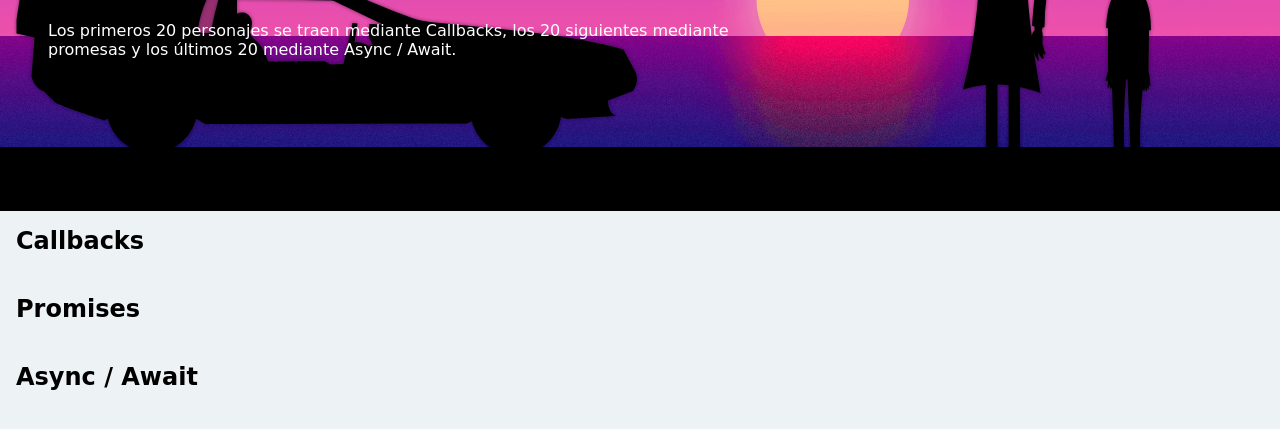
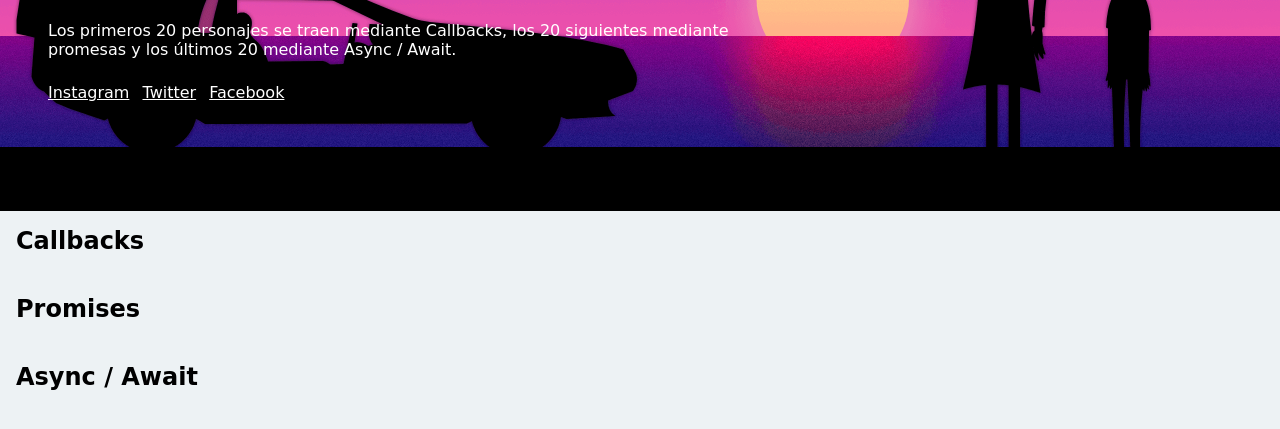
Before and after one commit to FiliSantillan/asynchronism, a website with bundled scripts: page index.html in a window 1280 px wide. Shown: the part 153-582 px from the top of the page. Built offline with nearby package versions, Linux system fonts and the light colour scheme; no server answers; a web font is replaced by a local one.

Commit message:
💄 Social networks added

```diff
--- a/app.css
+++ b/app.css
@@ -18,6 +18,11 @@ p {
 
 p:last-child {
   margin: 0;
+}
+
+a {
+  color: white;
+  margin-right: 0.5rem;
 }
 
 .header {
--- a/index.html
+++ b/index.html
@@ -16,6 +16,11 @@
         <h1 class="title">Rick & Morty API</h1>
         <p>En este pequeño ejercicio se consume la API de Rick & Morty, de tres distintas maneras: Callbacks, Promises y Async / Await.</p>
         <p>Los primeros 20 personajes se traen mediante Callbacks, los 20 siguientes mediante promesas y los últimos 20 mediante Async / Await.</p>
+        <p>
+          <a href="https://www.instagram.com/fili.santillan/" target="_blank" rel=”noopener”>Instagram</a>
+          <a href="https://twitter.com/FiliSantillan" target="_blank" rel=”noopener”>Twitter</a>
+          <a href="https://www.facebook.com/FiliSantillan96" target="_blank" rel=”noopener”>Facebook</a>
+        </p>
       </div>
     </header>
 
```
